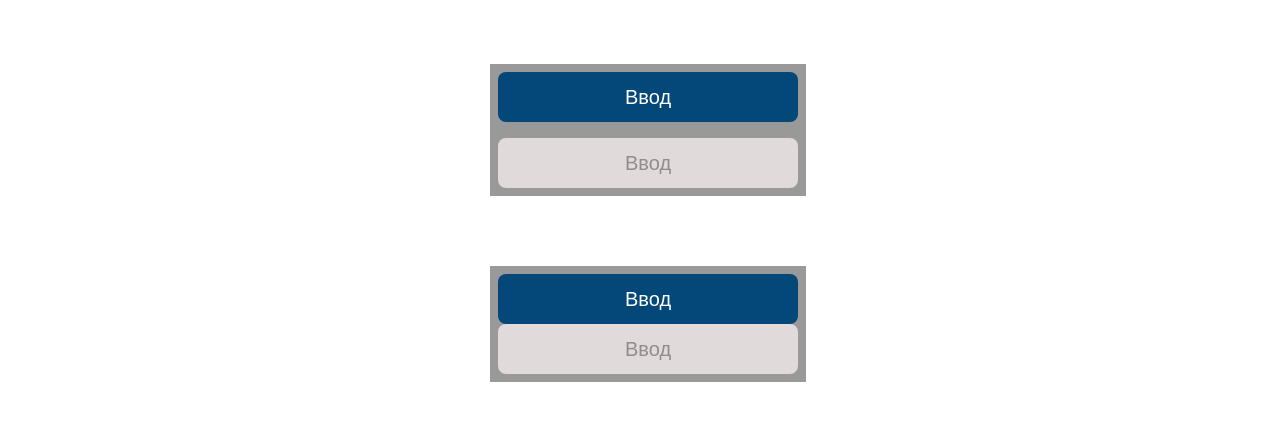
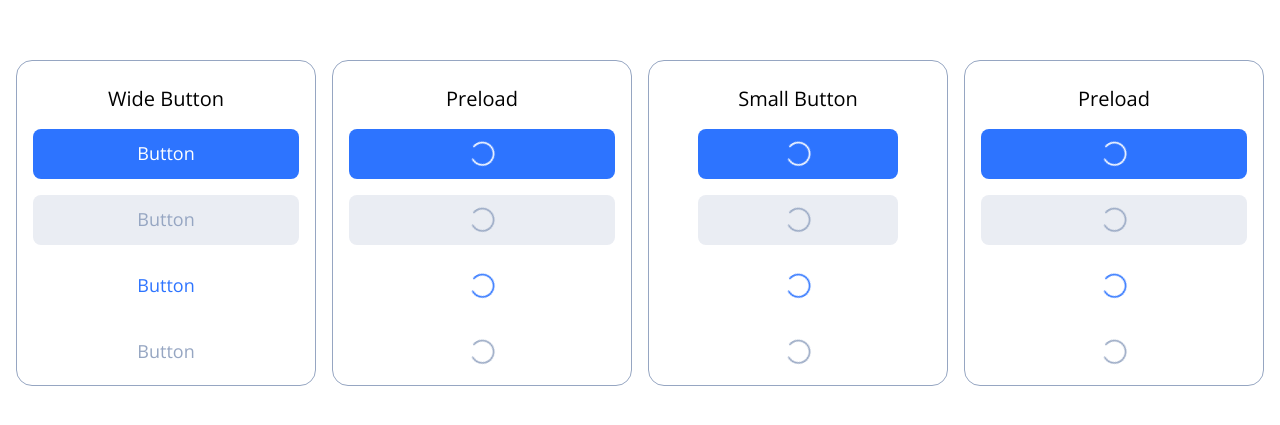
Before and after one commit to angiebri/UIkit, a plain HTML site: page index.html in a window 1280 px wide. Shown: the part 185-610 px from the top of the page. Drawn offline with nearby package versions, Linux system fonts and the light colour scheme.

Commit message:
«update>

```diff
--- /dev/null
+++ b/fonts/ui-icons/style.css
@@ -0,0 +1,39 @@
+@font-face {
+  font-family: 'uikit';
+  src:  url('fonts/uikit.eot?42bdht');
+  src:  url('fonts/uikit.eot?42bdht#iefix') format('embedded-opentype'),
+    url('fonts/uikit.ttf?42bdht') format('truetype'),
+    url('fonts/uikit.woff?42bdht') format('woff'),
+    url('fonts/uikit.svg?42bdht#uikit') format('svg');
+  font-weight: normal;
+  font-style: normal;
+  font-display: block;
+}
+
+i {
+  /* use !important to prevent issues with browser extensions that change fonts */
+  font-family: 'uikit' !important;
+  speak: never;
+  font-style: normal;
+  font-weight: normal;
+  font-variant: normal;
+  text-transform: none;
+  line-height: 1;
+
+  /* Better Font Rendering =========== */
+  -webkit-font-smoothing: antialiased;
+  -moz-osx-font-smoothing: grayscale;
+}
+
+.ui_arrow_right:before {
+  content: "\e900";
+}
+.ui_load:before {
+  content: "\e901";
+}
+.ui_plus_circle:before {
+  content: "\e902";
+}
+.ui_round_arrow:before {
+  content: "\e903";
+}
--- a/index.html
+++ b/index.html
@@ -6,15 +6,52 @@
     <meta name="viewport" content="width=device-width, initial-scale=1.0">
     <title>UIkit</title>
     <link rel="stylesheet" href="style.css">
+    <link href="fonts/ui-icons/style.css" rel="stylesheet">
 </head>
 <body>
     <div class="wrapper">
-      <div class="button">Ввод</div>
-      <div class="button button_default">Ввод</div>
+      <h3>Wide Button</h3>
+      <div class="button">Button</div>
+      <div class="button button_theme-default">Button</div>
+      <div class="button button_theme-light">Button</div>
+      <div class="button button_theme-light-default">Button</div>
     </div>
-    <div class="wrapper_2">
-        <div class="button">Ввод</div>
-        <div class="button button_default">Ввод</div>
-      </div>
+
+    <div class="wrapper">
+      <h3>Preload</h3>
+      <div class="button button_load">
+        <i class="ui_load"></i></div>
+      <div class="button button_theme-default button_load">
+        <i class="ui_load"></i></div>
+      <div class="button button_theme-light button_load">
+        <i class="ui_load"></i></div>
+      <div class="button button_theme-light-default button_load">
+        <i class="ui_load"></i></div>
+    </div>
+
+    <div class="wrapper">
+      <h3>Small Button</h3>
+      <div class="button button_load button_small">
+        <i class="ui_load"></i></div>
+      <div class="button button_theme-default button_load button_small">
+        <i class="ui_load"></i></div>
+      <div class="button button_theme-light button_load button_small">
+        <i class="ui_load"></i></div>
+      <div class="button button_theme-light-default button_load button_small">
+        <i class="ui_load"></i></div>
+    </div>
+
+    <div class="wrapper">
+      <h3>Preload</h3>
+      <div class="button button_load">
+        <i class="ui_load"></i></div>
+      <div class="button button_theme-default button_load">
+        <i class="ui_load"></i></div>
+      <div class="button button_theme-light button_load">
+        <i class="ui_load"></i></div>
+      <div class="button button_theme-light-default button_load">
+        <i class="ui_load"></i></div>
+    </div>
+
 </body>
 </html>
--- a/style.css
+++ b/style.css
@@ -1,17 +1,18 @@
 @import url('https://fonts.googleapis.com/css2?family=Open+Sans:wght@300;400;500;600;800&display=swap');
+/*@import url('/fonts/ui-icons/style.css');*/
 
 :root {
 
 /*Style Guide*/
---primary: rgb(3, 72, 120);
---default: rgba(231, 223, 223, 0.932);
+--primary: #2D74FF;
+--default:#EAEDF3;
 --light: #fff;
---gray: rgb(148, 140, 140);
+--grey: #96A6C2;
 
 --margin: 8px;
 
 --font_family: 'Open Sans', sans-serif;
---font_weight_regular: 300;
+--font_weight_regular: 400;
 --font_weight_bold: 600;
 
 --font_regular_1: var(--font_weight_regular) 11px/1.2rem var(--font_family);
@@ -39,33 +40,45 @@
 --font_bold_11: var(--font_weight_bold) 34px/11.2rem var(--font_family);
 }
 
+* {
+    box-sizing: border-box;
+}
+
 body {
     font-family: 'Open Sans', sans-serif;
     font-size: 18px; /*размер шрифта по умолчанию */
     display: flex;
     justify-content: center;
     align-items: center;
-    flex-direction: column;
     width: 100%;
     height: 100vh;
 }
 
-.wrapper,
-.wrapper_2{
+.wrapper {
     width: 300px;
-    background-color: #999;
-    padding: 8px;
+    border-radius: 16px;
+    padding: 8px 16px;
+    border: 1px solid var(--grey);
+    margin-right: 16px;
+    text-align: center;
+}
+
+.wrapper .button {
+    text-align: center;
+    margin-left: auto;
+    margin-right: auto;
 }
 
 .wrapper .button:not(:last-child) { /*все кнопки кроме последней*/
     margin-bottom: calc(var(--margin) * 2);
 }
 
-.wrapper_2 {
-    margin-top: 70px; /* не задавать margin в кнопке*/
+h3 {
+    font: var(--font_regular_8);
 }
 
 .button {
+    cursor: pointer;
     height: 50px;
     width: 100%;
     background: var(--primary);
@@ -74,10 +87,44 @@ body {
     justify-content: center;
     align-items: center;
     border-radius: 8px;
-    font: var(--font_regular_8);
+    padding: 0 14px;
+    font: var(--font_regular_7);
 }
 
-.button_default {
+.button_theme-default {
     background: var(--default);
-    color: var(--gray);
+    color: var(--grey);
 }
+
+.button_theme-light {
+    background: transparent;
+    color: var(--primary);
+}
+
+.button_theme-light-default {
+    background: transparent;
+    color: var(--grey);
+}
+
+.button_load {
+    pointer-events: none; /*запрещаем событие по клику*/
+    font-size: 24px;
+}
+
+.button_load i.ui_load {
+    animation: loading 1.2s linear infinite;
+}
+
+@keyframes loading { /*анимация*/
+    0% {
+        transform: rotate(0deg);
+    }
+    100% {
+        transform: rotate(360deg);
+    }
+}
+
+.button_small {
+    min-width: 200px;
+    width: max-content;
+}
```
Also changed, not shown: fonts/ui-icons/fonts/uikit.ttf (added), fonts/ui-icons/fonts/uikit.woff (added), 2 other files.
